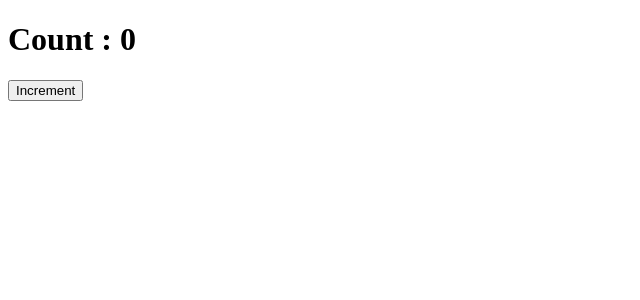
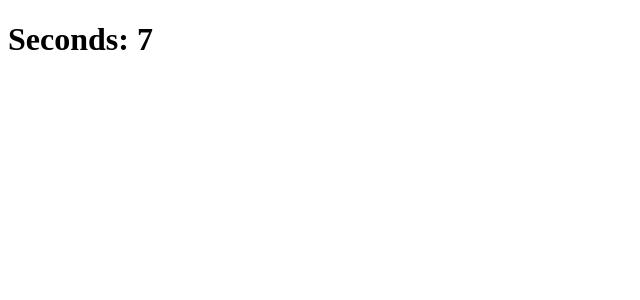
Before and after one commit to parth1566/React-, a React (Vite) app in the folder react-project-eight/: page / in a window 1280 px wide. Shown: the top 300 px of the page, without its empty margins (0-640 px from the left). Built offline with nearby package versions, Linux system fonts and the light colour scheme.

Commit message:
ReactBasics'

```diff
--- a/react-project-eight/src/App.jsx
+++ b/react-project-eight/src/App.jsx
@@ -2,6 +2,7 @@ import { useEffectEvent } from 'react';
 import { useState } from 'react'
 import { useEffect } from 'react'
 import LoggerComponent from './components/LoggerComponent';
+import TimerComponent from './components/TimerComponent';
 
 function App() {
   // const[count, setCount] = useState(0);
@@ -56,7 +57,8 @@ function App() {
 
   return (
     <div>
-      <LoggerComponent/>
+      {/* <LoggerComponent/> */}
+      <TimerComponent/>
       {/* <button onClick={handleClickCount}>
         update count
       </button>
--- /dev/null
+++ b/react-project-eight/src/components/TimerComponent.jsx
@@ -0,0 +1,28 @@
+import React from 'react'
+import { useState, useEffect } from 'react'
+
+const TimerComponent = () => {
+
+    const[seconds, setSeconds] = useState(0);
+
+    useEffect(() => {
+      const intervalId = setInterval(() => {
+        console.log("setInterval executed");
+        setSeconds(prevSeconds => prevSeconds + 1);
+      }, 1000);
+
+      return () => {
+        console.log("Time to stop!")
+        clearInterval(intervalId);
+      }
+    }, []);// it will run only on first render
+
+
+  return (
+    <div>
+      <h1>Seconds: {seconds}</h1>
+    </div>
+  )
+}
+
+export default TimerComponent
```
